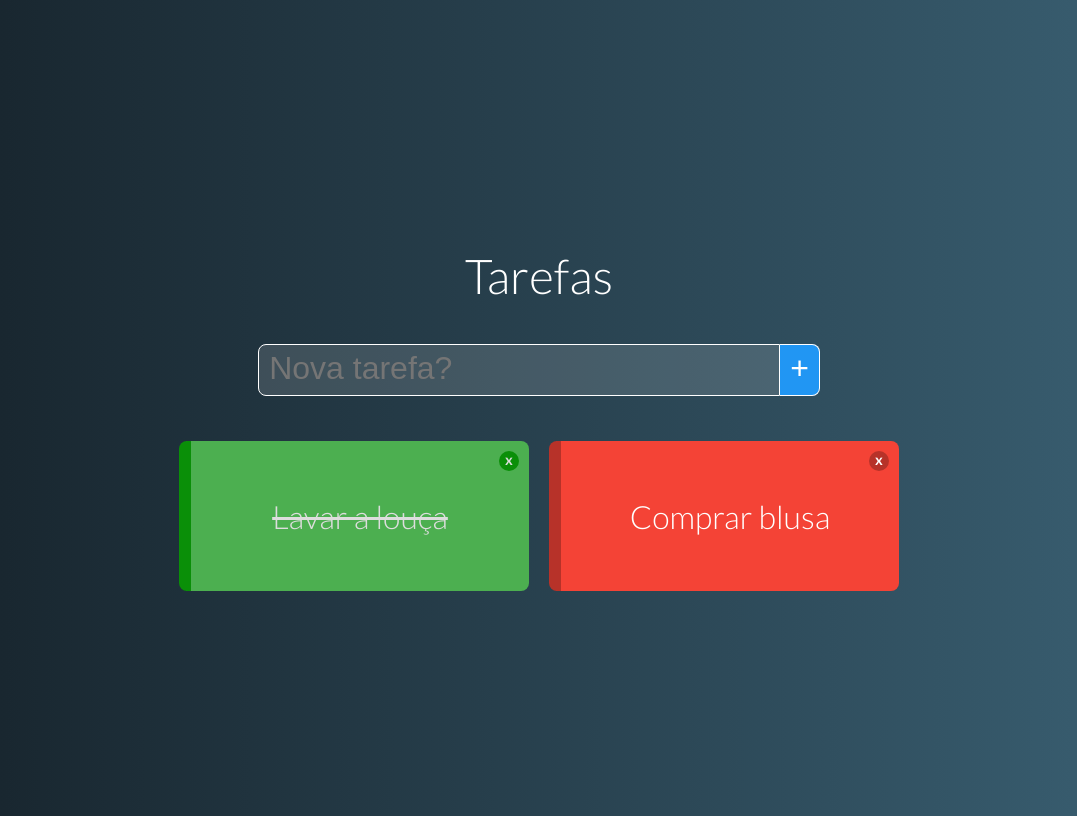
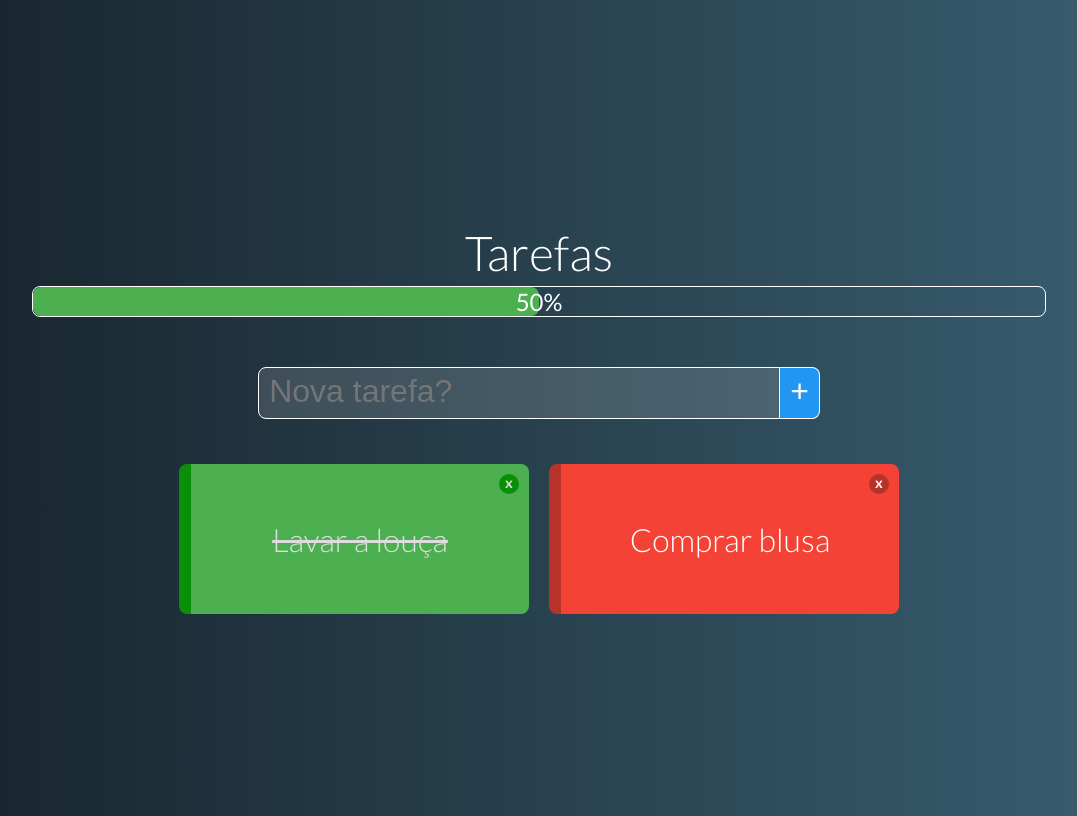
Before and after one commit to gustavocbjunior/VueJS2-Estudo, a Vue app in the folder projeto-02-tarefas/tarefas/: page / in a window 1280 px wide. Shown: the whole page, without its empty margins (101-1178 px from the left). Built offline with nearby package versions, Linux system fonts and the light colour scheme.

Commit message:
Incluindo o componente TaskProgress

```diff
--- a/projeto-02-tarefas/tarefas/src/App.vue
+++ b/projeto-02-tarefas/tarefas/src/App.vue
@@ -1,6 +1,7 @@
 <template>
 	<div id="app">
 		<h1>Tarefas</h1>
+		<TaskProgress :progress="progress" />
 		<NewTask @taskAdded="addTask" />
 		<TaskGrid :tasks="tasks" @taskDeleted="deleteTask" @taskStateChanged="toggleTaskState" />
 	</div>
@@ -9,15 +10,23 @@
 <script>
 import TaskGrid from './components/TaskGrid.vue';
 import NewTask from './components/NewTask.vue';
+import TaskProgress from './components/TaskProgress.vue';
 
 export default {
-	components: { TaskGrid, NewTask },
+	components: { TaskGrid, NewTask, TaskProgress },
 	data() {
 		return {
 			tasks: [
 				{ name: 'Lavar a louça', pending: false },
 				{ name: 'Comprar blusa', pending: true },
 			]
+		}
+	},
+	computed: {
+		progress() {
+			const total = this.tasks.length;
+			const done = this.tasks.filter(t => !t.pending).length;
+			return Math.round(done / total * 100) || 0;
 		}
 	},
 	methods: {
--- /dev/null
+++ b/projeto-02-tarefas/tarefas/src/components/TaskProgress.vue
@@ -0,0 +1,44 @@
+<template>
+    <div class="tasks-progress">
+        <span class="progress-value">{{ progress + '%' }}</span>
+        <div class="progress-bar" :style="{width: progress + '%'}"></div>
+    </div>
+</template>
+
+<script>
+    export default {
+        props: {
+            progress: {
+                type: Number,
+                default: 0
+            },
+        },
+    }
+</script>
+
+<style scoped>
+    .tasks-progress {
+        position: relative;
+        width: 80%;
+        border: 1px solid #FFF;
+        color: #FFF;
+        border-radius: 8px;
+        margin-bottom: 15px;
+        display: flex;
+        flex-direction: column;
+        align-items: center;
+    }
+
+    .progress-bar {
+        position: absolute;
+        border-radius: 8px;
+        height: 100%;
+        background-color: #4CAF50;
+        align-self: flex-start;
+    }
+
+    .progress-value {
+        z-index: 2;
+        font-size: 1.5rem;
+    }
+</style>
```
